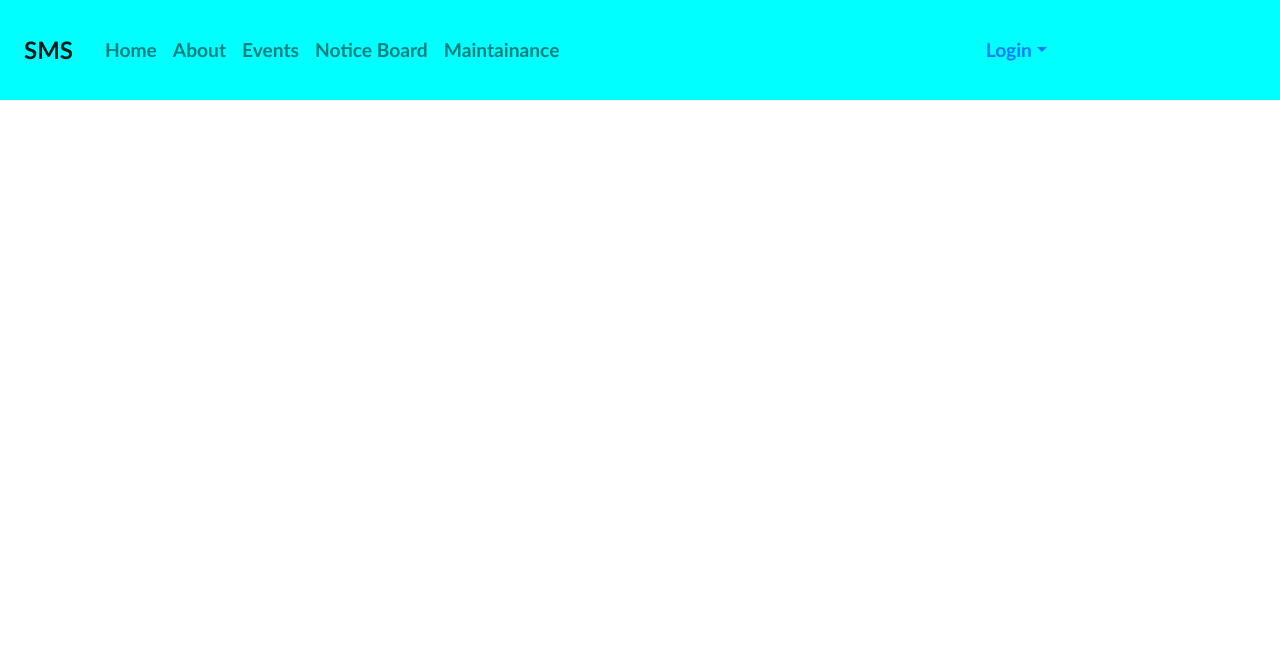
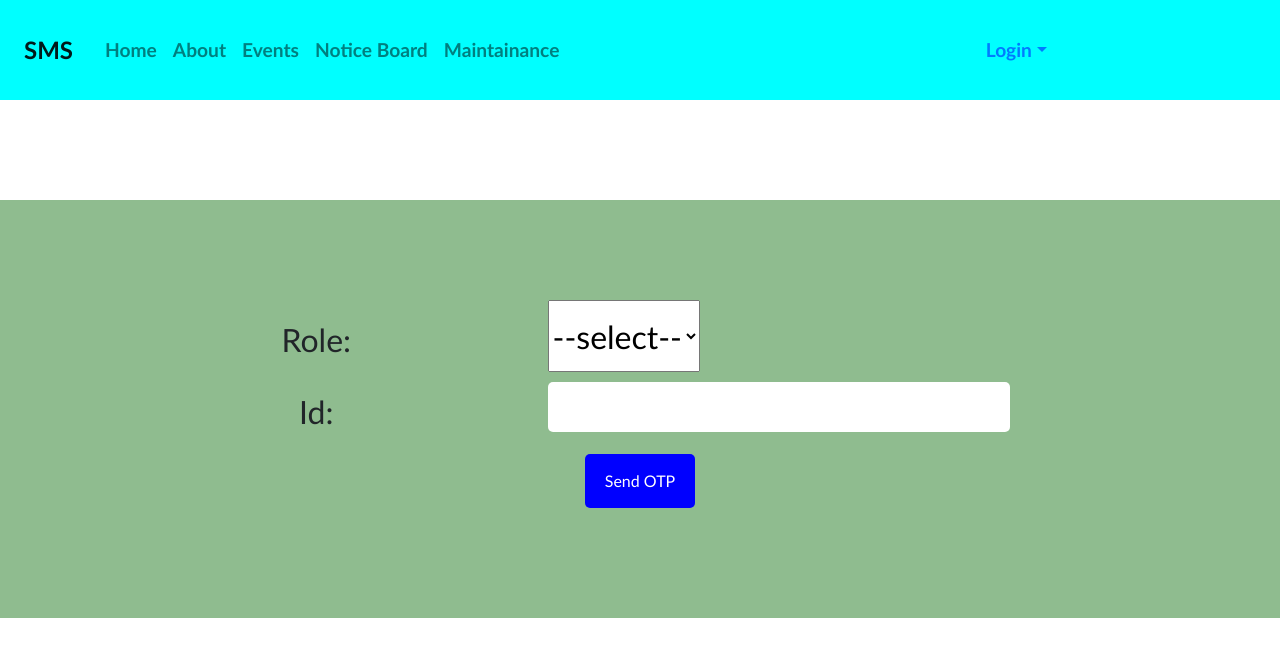
Before and after one commit to hello-dotcom/MySchoolDuniya, a React (Create React App) app: page /forgotpassword in a window 1280 px wide. Shown: the top 656 px of the page. Built offline with nearby package versions, Linux system fonts and the light colour scheme.

Commit message:
done with password change

```diff
--- a/src/App.js
+++ b/src/App.js
@@ -23,6 +23,7 @@ import Attendance from './components/Attendance';
 import StudentAtdCheck from './components/StudentAtdCheck';
 import Results from './components/Results';
 import StudentResCheck from './components/StudentResCheck';
+import ForgotPassword from './components/ForgotPassword';
 function App() {
 	return (
 		<Router>
@@ -79,6 +80,9 @@ function App() {
 				<Route exact path="/stdResult" >
 					<StudentResCheck></StudentResCheck>
 				</Route>
+				<Route exact path="/forgotpassword" >
+					<ForgotPassword></ForgotPassword>
+				</Route>
 			</Switch>
 		</Router>
 	);
--- /dev/null
+++ b/src/components/ForgotPassword.js
@@ -0,0 +1,206 @@
+import React, { Component } from 'react';
+import {withRouter} from 'react-router-dom';
+import '../styles/forgotPassword.css';
+import { API_URL } from '../config/config'
+
+
+class ForgotPassword extends Component {
+    constructor(props) {
+        super(props)
+
+        this.state = {
+            role:"",
+            id:"",
+            otp:"",
+            request_id:"",
+            password:"",
+            stage:"1"
+        }
+    }
+    sendOTP=()=>{
+        const role = document.getElementById('role').value;
+        this.setState({...this.state,role:role});
+        const id = document.getElementById('id').value;
+        if(role==="select")
+        {
+            alert('select the role ');
+            return;
+        }
+        if(id==="")
+        {
+            alert("id shoudn't be empty");
+            return;
+        }
+        else if(role==="faculty" && (!id.startsWith('Fac') || id.length!==7))
+        {
+            alert("id doesn't seem correct");
+            return;
+        }
+        else if(role==="student" && (!id.startsWith('S')|| id.length!==7))
+        {
+            alert("id doesn't seem correct");
+            return;
+        }
+        else{
+            console.log(id,role);
+            fetch(`${API_URL}/otp/send`,{
+                method:"POST",
+                headers:{
+                    'Content-Type':'application/json',
+                },
+                body:JSON.stringify({
+                    id:id,
+                    role:role,
+                })
+            })
+            .then(res=>res.json())
+            .then(res=>{
+                if(res.status===400)
+                {
+                    alert(res.message);
+                }
+                else if(res.status===200)
+                {
+                    this.setState({
+                        ...this.state,
+                        request_id:res.data.request_id,
+                        id:id,
+                        role:role,
+                        stage:"2",
+                    })
+                }
+            })
+            .catch(err=>console.log(err));
+        }
+    }
+    verifyOTP=()=>{
+        let otp = document.getElementById('otp').value;
+        if(otp==="")
+        {
+            alert('please enter the otp');
+        }
+        else{
+            fetch(`${API_URL}/otp/verify`,{
+                method:"POST",
+                headers:{
+                    'Content-Type':'application/json',
+                },
+                body:JSON.stringify({
+                    request_id:this.state.request_id,
+                    otp:otp,
+                })
+            })
+            .then(res=>res.json())
+            .then(res=>{
+                if(res.status===400)
+                {
+                    alert(res.message);
+                }
+                else if(res.status===200)
+                {
+                    this.setState({
+                        ...this.state,
+                        stage:"3",
+                    })
+                }
+            })
+            .catch(err=>console.log(err));
+        }
+    }
+    changePassword=()=>{
+        const passwordregex = /^(?=.*[0-9])(?=.*[a-z])(?=.*[A-Z])(?=.*[@#$%^&-+()]).{8,20}$/;
+        const p1 = document.getElementById('password').value;
+        const p2 = document.getElementById('repassword').value;
+        console.log(p1,p2,p1===p2);
+        if(p1!==p2)
+        {
+            alert('passwords did not match');
+            return;
+        }
+        else if(p1===p2 &&  !passwordregex.test(p1))
+        {
+            alert(
+				'password must have a number, one uppercase ,one lower case letter and one special character'
+			);
+			return;
+        }
+        else{
+            fetch(`${API_URL}/otp/updatePassword`,{
+                method:"POST",
+                headers:{
+                    'Content-Type':'application/json',
+                },
+                body:JSON.stringify({
+                    id:this.state.id,
+                    role:this.state.role,
+                    password:p1,
+                })
+            })
+            .then(res=>res.json())
+            .then(res=>{
+                if(res.status===400)
+                {
+                    alert(res.message);
+                }
+                else if(res.status===200)
+                {
+                    alert(res.message);
+                    this.props.history.push('/');
+                }
+            })
+            .catch(err=>console.log(err));
+        }
+    }
+    render() {
+        return (
+            <div className=" forgotPassword-Container">
+                {(this.state.stage==="1")?
+                <div>
+                    <div className="d-flex row elementContainer">
+                        <label for="role" className="col-5 pt-3">Role:</label>
+                        <select id="role">
+                            <option value="select">--select--</option>
+                            <option value="student">Student</option>
+                            <option value="faculty">Faculty</option>
+                        </select>
+                    </div>
+                    <div className="d-flex row elementContainer">
+                        <label for="id" className="col-5 pt-3">Id:</label>
+                        <input id="id"  className="col-5" type="text"></input>
+                    </div>
+                    <div className="btnContainer">
+                        <button className="buttonArea" onClick={()=>this.sendOTP()}>Send OTP</button>
+                    </div>
+
+                </div>:
+                (this.state.stage==="2")?
+                <div>
+                   <div className="d-flex row elementContainer">
+                        <label for="otp" className="col-5 pt-3">OTP:</label>
+                        <input id="otp"  className="col-5" type="text" placeholder="Enter OTP"></input>
+                    </div>
+                    <div className="btnContainer">
+                        <button className="buttonArea" onClick={()=>this.verifyOTP()}>Verify OTP</button>
+                    </div>
+                </div>:
+                (this.state.stage==="3")?
+                <div>
+                    <div className="d-flex row elementContainer">
+                        <label for="password" className="col-5 pt-3">Password:</label>
+                        <input id="password"  className="col-5" type="password"></input>
+                    </div>
+                    <div className="d-flex row elementContainer">
+                        <label for="repassword" className="col-5 pt-3">Re-enter password:</label>
+                        <input id="repassword"  className="col-5" type="password"></input>
+                    </div>
+                    <div className="btnContainer">
+                        <button className="buttonArea" onClick={()=>this.changePassword()}>Submit</button>
+                    </div>
+                </div>:
+                null}
+            </div>
+        )
+    }
+}
+
+export default withRouter(ForgotPassword);
--- a/src/components/Login.js
+++ b/src/components/Login.js
@@ -91,7 +91,7 @@ class Login extends Component {
 			    </div>
 			    <center>
 			        <div className="btncontainer">
-			        <span className="psw">Forgot <a href="/">password?</a></span>
+			        <span className="psw forgotP">Forgot <a onClick={()=>this.props.history.push('/forgotpassword')}>password?</a></span>
 			        </div>
 			    </center>
 
--- a/src/components/Results.js
+++ b/src/components/Results.js
@@ -193,7 +193,7 @@ class Results extends Component {
         }
         console.log(marks);
         console.log(type);
-        fetch(`${API_URL}/admin/results`,{
+        fetch(`http://localhost:4000/admin/results`,{
             method:"POST",
             headers:{
                 Authorization:localStorage.getItem('token'),
--- /dev/null
+++ b/src/styles/forgotPassword.css
@@ -0,0 +1,29 @@
+.forgotPassword-Container{
+    margin-top: 200px;
+    text-align: center;
+    background-color: darkseagreen;
+    height: auto;
+    margin-left: auto;
+    margin-right: auto;
+    width: auto;
+    padding:100px;
+}
+.elementContainer{
+    display: inline;
+    font-size: xx-large;
+}
+label{
+    font-size: xx-large;
+}
+.btnContainer
+{
+    text-align: center;
+    margin-left: auto;
+    margin-right: auto;
+}
+.buttonArea{
+    color: white;
+    background-color: blue;
+    height: auto;
+    width: auto;
+}
--- a/src/styles/login.css
+++ b/src/styles/login.css
@@ -98,3 +98,8 @@ span.psw {
     box-sizing: border-box;
   }
 }
+
+.forgotP{
+  color: blue;
+  cursor: pointer;
+}
```
